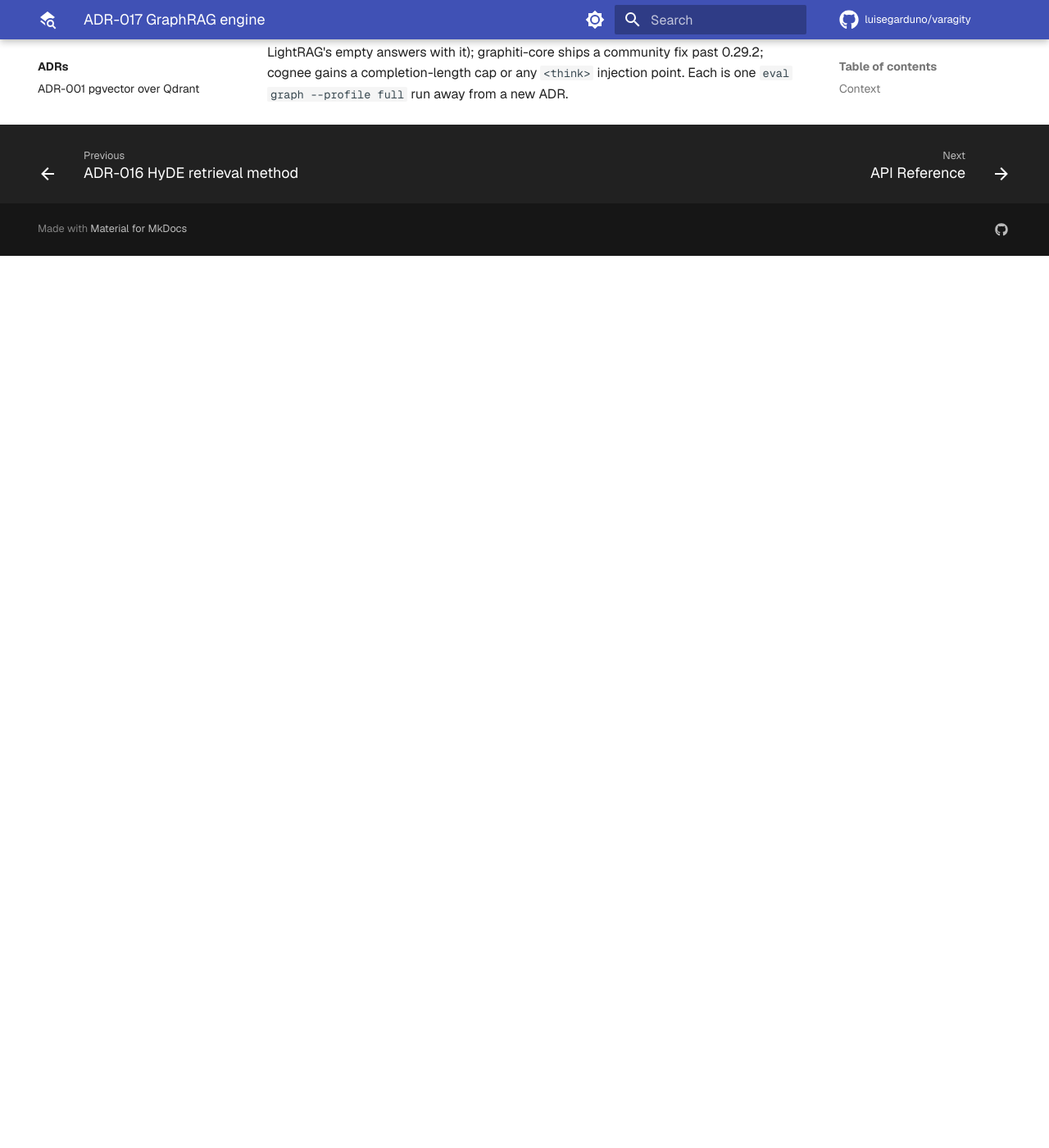
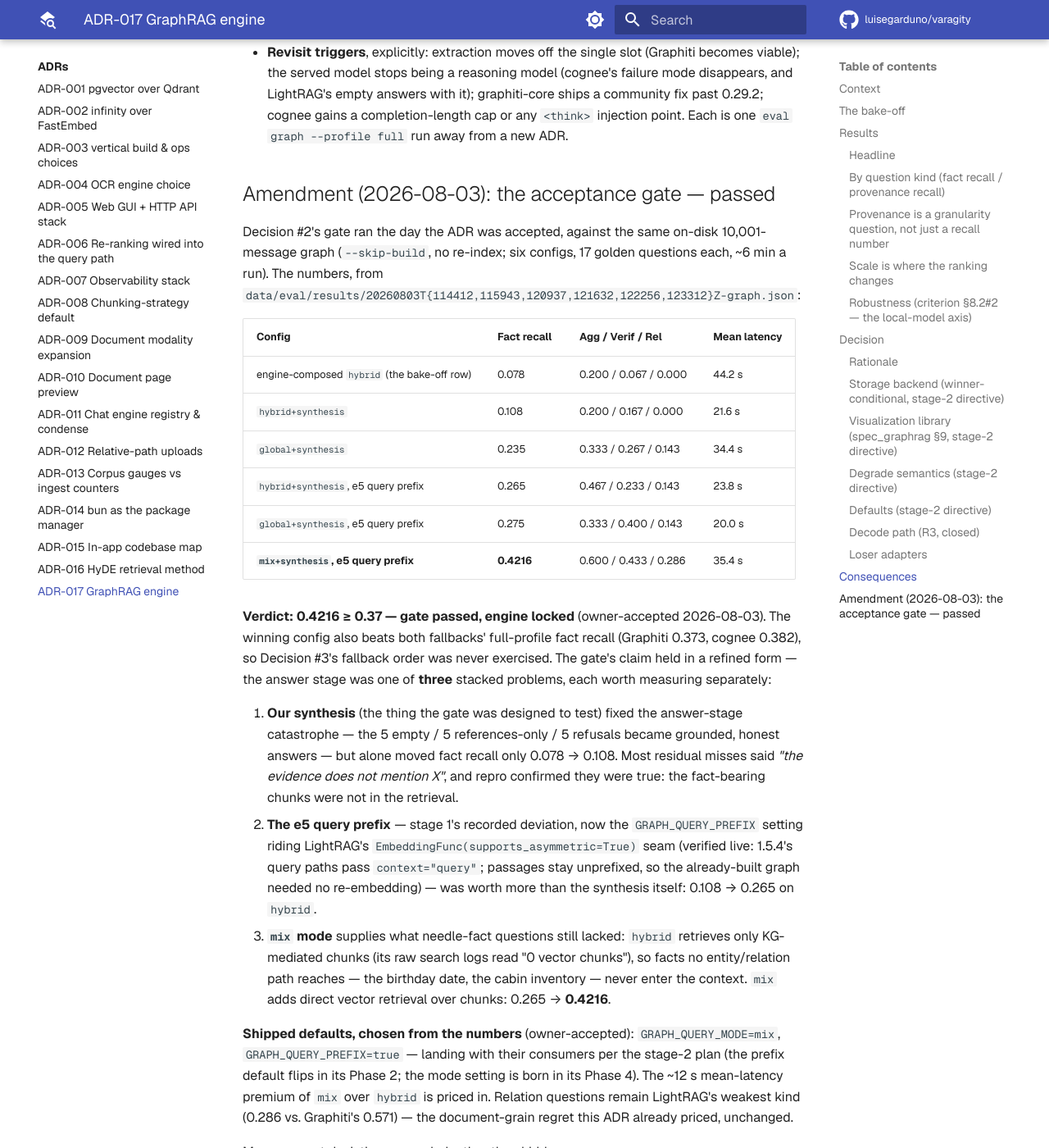
Before and after one commit to luisegarduno/varagity, an MkDocs documentation site: the page built from golden-docs/adr/ADR-017-graphrag-engine.md, in a window 1280 px wide and 1400 px high, scrolled down 10841 px. Shown: the whole window at 82% size. Built offline with MkDocs 1.6.1 and Material for MkDocs 9.7.7, drawn with Linux system fonts in a browser that asks for light colours; some web fonts are replaced; plug-ins that fetch from the network failed and are left out; comment, search, counter and statistics services are not loaded; before the commit the page ends 11153 px from its top, so only the background shows below that; some of the changed text lies outside the part shown.

Commit message:
docs(adr): ADR-017 gate passed — 0.4216 on prefixed mix, engine locked
Decision #2's acceptance gate ran same-day against the on-disk
10,001-message graph (--skip-build, six configs, 17 questions each). The
claim held in a refined form — three stacked problems, measured apart:
our synthesis fixed the answer-stage catastrophe but alone moved 0.078
only to 0.108; the e5 query prefix (stage 1's recorded deviation) was
worth more, 0.108 -> 0.265; and mix mode's direct vector chunk retrieval
supplied what needle-fact questions still lacked (hybrid retrieves
KG-mediated chunks only), 0.265 -> 0.4216 — past the 0.37 bar and past
both fallbacks' full-profile numbers, so Decision #3 was never
exercised.

Shipped defaults chosen from the numbers (owner-accepted 2026-08-03):
GRAPH_QUERY_MODE=mix, GRAPH_QUERY_PREFIX=true — landing with their
consumers per the stage-2 plan. Deviations recorded in the amendment:
SYNTHESIS_MAX_TOKENS 1024->2048 (reasoning burn -> reasoning_content ->
"" from non-streaming generate(); 5/17 infrastructure zeros at 1024),
the mix run as a beyond-plan diagnostic, provenance null under
--skip-build. Rerank hook considered-not-measured — the first lever if
mix's relation recall needs to move. Index row Proposed -> Accepted
(amended), which acceptance had missed.

```diff
--- a/golden-docs/adr/ADR-017-graphrag-engine.md
+++ b/golden-docs/adr/ADR-017-graphrag-engine.md
@@ -3,8 +3,8 @@
 **Status:** Accepted (2026-08-03) — drafted from final measurements
 2026-07-31, owner-accepted per the
 [ADR-011](ADR-011-chat-engine-condense.md) precedent (*"the numbers said
-X"* is the record). The acceptance gate in Decision #2 remains a stage-2
-entry condition and can still overturn the engine choice.
+X"* is the record). The acceptance gate in Decision #2 **ran the same day
+and passed** — see the amendment below; the engine choice stands.
 
 ## Context
 
@@ -237,6 +237,8 @@ attached and a named fallback order. Three sub-decisions follow from it.
    minutes, no re-index; the Graphiti adapter already contains the
    synthesis code to lift). **Gate: fact recall ≥ 0.37** (its own smoke
    score, and cognee's full-profile score is 0.382).
+   *Outcome (2026-08-03): passed at **0.4216** on `mix+synthesis` with
+   the e5 query prefix — see the amendment below.*
 3. **If the gate fails**, the fallback order is (a) **Graphiti** with
    extraction moved off the single slot — it wins provenance and latency
    outright and only loses on arithmetic; (b) **cognee** with a
@@ -467,3 +469,75 @@ planner may reverse if it wants the rendering kept warm.
   with it); graphiti-core ships a community fix past 0.29.2; cognee gains
   a completion-length cap or any `<think>` injection point. Each is one
   `eval graph --profile full` run away from a new ADR.
+
+## Amendment (2026-08-03): the acceptance gate — passed
+
+Decision #2's gate ran the day the ADR was accepted, against the same
+on-disk 10,001-message graph (`--skip-build`, no re-index; six configs,
+17 golden questions each, ~6 min a run). The numbers, from
+`data/eval/results/20260803T{114412,115943,120937,121632,122256,123312}Z-graph.json`:
+
+| Config | Fact recall | Agg / Verif / Rel | Mean latency |
+|---|---|---|---|
+| engine-composed `hybrid` (the bake-off row) | 0.078 | 0.200 / 0.067 / 0.000 | 44.2 s |
+| `hybrid+synthesis` | 0.108 | 0.200 / 0.167 / 0.000 | 21.6 s |
+| `global+synthesis` | 0.235 | 0.333 / 0.267 / 0.143 | 34.4 s |
+| `hybrid+synthesis`, e5 query prefix | 0.265 | 0.467 / 0.233 / 0.143 | 23.8 s |
+| `global+synthesis`, e5 query prefix | 0.275 | 0.333 / 0.400 / 0.143 | 20.0 s |
+| **`mix+synthesis`, e5 query prefix** | **0.4216** | 0.600 / 0.433 / 0.286 | 35.4 s |
+
+**Verdict: 0.4216 ≥ 0.37 — gate passed, engine locked** (owner-accepted
+2026-08-03). The winning config also beats both fallbacks' full-profile
+fact recall (Graphiti 0.373, cognee 0.382), so Decision #3's fallback
+order was never exercised. The gate's claim held in a refined form — the
+answer stage was one of **three** stacked problems, each worth measuring
+separately:
+
+1. **Our synthesis** (the thing the gate was designed to test) fixed the
+   answer-stage catastrophe — the 5 empty / 5 references-only / 5
+   refusals became grounded, honest answers — but alone moved fact recall
+   only 0.078 → 0.108. Most residual misses said *"the evidence does not
+   mention X"*, and repro confirmed they were true: the fact-bearing
+   chunks were not in the retrieval.
+2. **The e5 query prefix** — stage 1's recorded deviation, now the
+   `GRAPH_QUERY_PREFIX` setting riding LightRAG's
+   `EmbeddingFunc(supports_asymmetric=True)` seam (verified live: 1.5.4's
+   query paths pass `context="query"`; passages stay unprefixed, so the
+   already-built graph needed no re-embedding) — was worth more than the
+   synthesis itself: 0.108 → 0.265 on `hybrid`.
+3. **`mix` mode** supplies what needle-fact questions still lacked:
+   `hybrid` retrieves only KG-mediated chunks (its raw search logs read
+   "0 vector chunks"), so facts no entity/relation path reaches — the
+   birthday date, the cabin inventory — never enter the context. `mix`
+   adds direct vector retrieval over chunks: 0.265 → **0.4216**.
+
+**Shipped defaults, chosen from the numbers** (owner-accepted):
+`GRAPH_QUERY_MODE=mix`, `GRAPH_QUERY_PREFIX=true` — landing with their
+consumers per the stage-2 plan (the prefix default flips in its Phase 2;
+the mode setting is born in its Phase 4). The ~12 s mean-latency premium
+of `mix` over `hybrid` is priced in. Relation questions remain LightRAG's
+weakest kind (0.286 vs. Graphiti's 0.571) — the document-grain regret
+this ADR already priced, unchanged.
+
+Measurement deviations, recorded rather than hidden:
+
+- **`SYNTHESIS_MAX_TOKENS` 1024 → 2048.** At 1024 the reasoning model
+  burned the whole budget inside its reasoning stage on roughly half of
+  calls; llama.cpp routes an unfinished think phase into
+  `reasoning_content`, so the non-streaming `generate()` saw empty
+  `content` and 5 of 17 answers scored as infrastructure zeros (the
+  condense 128→512 and HyDE 512→1024 precedents, one size larger).
+  ~2/17 residual empties persist at 2048, so gate numbers slightly
+  *under*-measure every synthesis config.
+- **The `mix` config was a diagnostic beyond the plan's three named
+  runs** — added once repro showed the residual misses were chunk-
+  targeting, not answering. It turned out to be the passing
+  configuration.
+- **Provenance reads null under `--skip-build`** (the known caveat above;
+  the gate is fact-recall-only by design).
+
+The LightRAG **rerank hook** (`rerank_model_func` → the infinity
+cross-encoder already serving `/v1/rerank`) was considered and left
+unmeasured: it changes retrieval against the measured bake-off and
+deserves its own pass. It is the first lever to try if `mix`'s relation
+recall needs to move.
```
Also changed, not shown: golden-docs/adr/index.md (+1 -1 lines).
